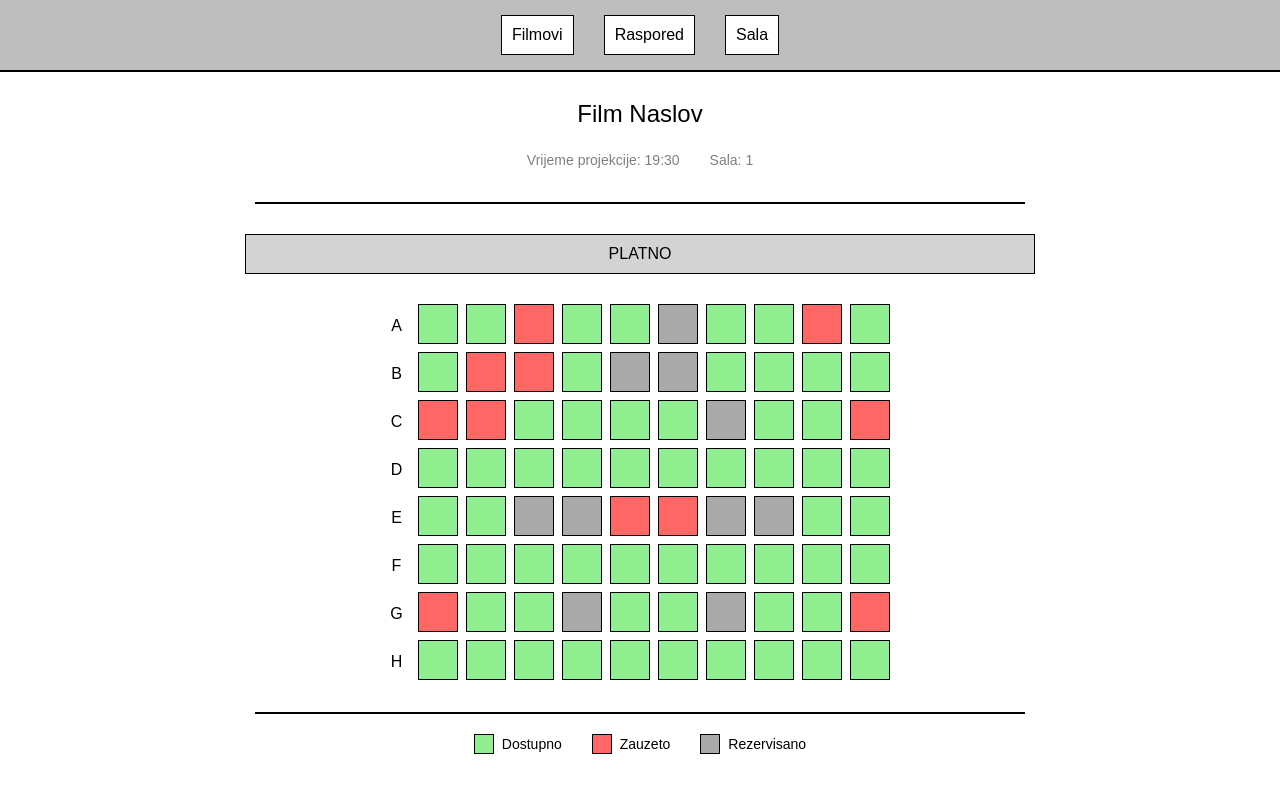
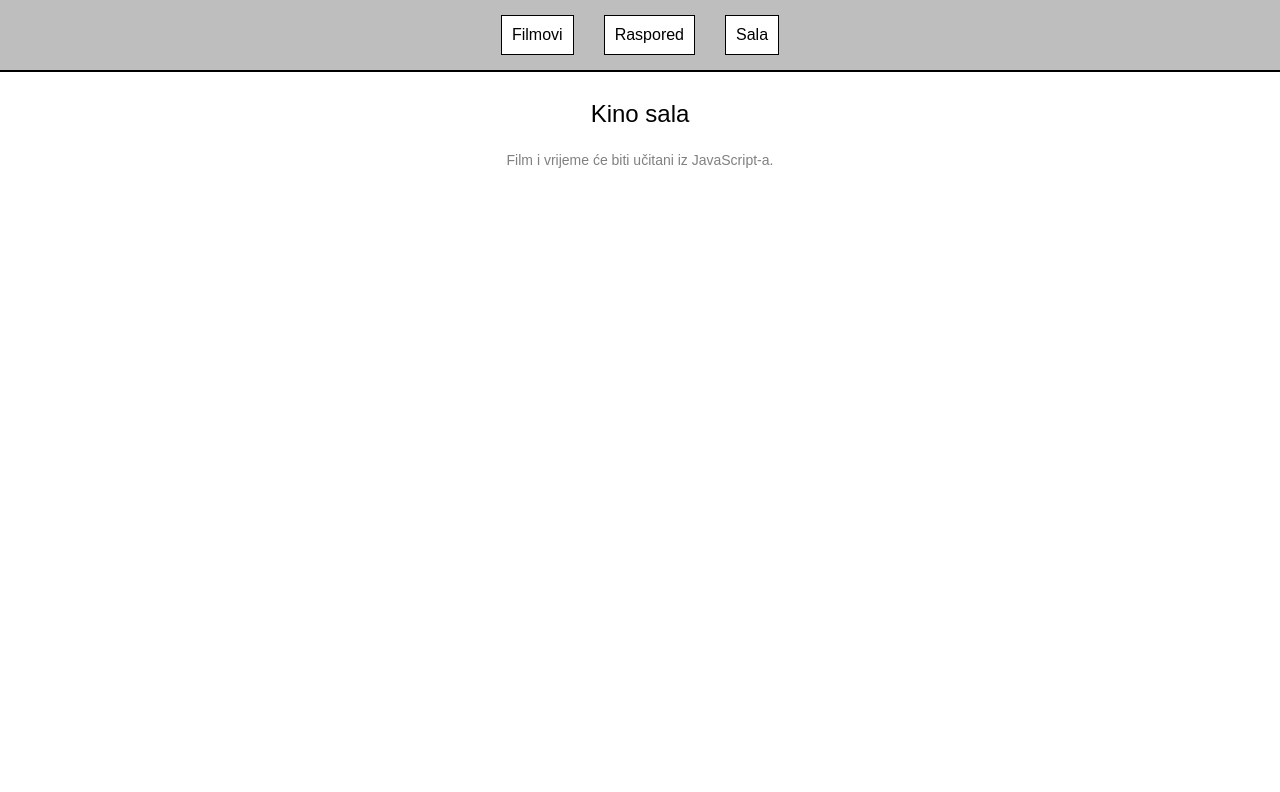
Before and after one commit to denistopic-art/kinoDenisTopic, a plain HTML site: page html/sala.html in a window 1280 px wide. Drawn offline with Linux system fonts and the light colour scheme.

Commit message:
Pripremljen dinamički prikaz sale

```diff
--- a/html/sala.html
+++ b/html/sala.html
@@ -19,141 +19,7 @@
     </header>
 
     <main>
-        <div class="info">
-        <h1>Film Naslov</h1>
-            <div class="detalji">
-                <p>Vrijeme projekcije: 19:30</p>
-                <p>Sala: 1</p>
-            </div>
-        </div>
-        <hr class="linija">
-
-        <div class="platno">
-            PLATNO
-        </div>
-    <div class="sala-scroll">
-    <div class="sala-container">
-
-    <div class="oznake-redova">
-        <div>A</div>
-        <div>B</div>
-        <div>C</div>
-        <div>D</div>
-        <div>E</div>
-        <div>F</div>
-        <div>G</div>
-        <div>H</div>
-    </div>
-
-    <div class="sjedista">
-        <div class="sjediste slobodno"></div>
-        <div class="sjediste slobodno"></div>
-        <div class="sjediste zauzeto"></div>
-        <div class="sjediste slobodno"></div>
-        <div class="sjediste slobodno"></div>
-        <div class="sjediste rezervisano"></div>
-        <div class="sjediste slobodno"></div>
-        <div class="sjediste slobodno"></div>
-        <div class="sjediste zauzeto"></div>
-        <div class="sjediste slobodno"></div>
-
-        <div class="sjediste slobodno"></div>
-        <div class="sjediste zauzeto"></div>
-        <div class="sjediste zauzeto"></div>
-        <div class="sjediste slobodno"></div>
-        <div class="sjediste rezervisano"></div>
-        <div class="sjediste rezervisano"></div>
-        <div class="sjediste slobodno"></div>
-        <div class="sjediste slobodno"></div>
-        <div class="sjediste slobodno"></div>
-        <div class="sjediste slobodno"></div>
-
-        <div class="sjediste zauzeto"></div>
-        <div class="sjediste zauzeto"></div>
-        <div class="sjediste slobodno"></div>
-        <div class="sjediste slobodno"></div>
-        <div class="sjediste slobodno"></div>
-        <div class="sjediste slobodno"></div>
-        <div class="sjediste rezervisano"></div>
-        <div class="sjediste slobodno"></div>
-        <div class="sjediste slobodno"></div>
-        <div class="sjediste zauzeto"></div>
-
-        <div class="sjediste slobodno"></div>
-        <div class="sjediste slobodno"></div>
-        <div class="sjediste slobodno"></div>
-        <div class="sjediste slobodno"></div>
-        <div class="sjediste slobodno"></div>
-        <div class="sjediste slobodno"></div>
-        <div class="sjediste slobodno"></div>
-        <div class="sjediste slobodno"></div>
-        <div class="sjediste slobodno"></div>
-        <div class="sjediste slobodno"></div>
-
-        <div class="sjediste slobodno"></div>
-        <div class="sjediste slobodno"></div>
-        <div class="sjediste rezervisano"></div>
-        <div class="sjediste rezervisano"></div>
-        <div class="sjediste zauzeto"></div>
-        <div class="sjediste zauzeto"></div>
-        <div class="sjediste rezervisano"></div>
-        <div class="sjediste rezervisano"></div>
-        <div class="sjediste slobodno"></div>
-        <div class="sjediste slobodno"></div>
-
-        <div class="sjediste slobodno"></div>
-        <div class="sjediste slobodno"></div>
-        <div class="sjediste slobodno"></div>
-        <div class="sjediste slobodno"></div>
-        <div class="sjediste slobodno"></div>
-        <div class="sjediste slobodno"></div>
-        <div class="sjediste slobodno"></div>
-        <div class="sjediste slobodno"></div>
-        <div class="sjediste slobodno"></div>
-        <div class="sjediste slobodno"></div>
-
-        <div class="sjediste zauzeto"></div>
-        <div class="sjediste slobodno"></div>
-        <div class="sjediste slobodno"></div>
-        <div class="sjediste rezervisano"></div>
-        <div class="sjediste slobodno"></div>
-        <div class="sjediste slobodno"></div>
-        <div class="sjediste rezervisano"></div>
-        <div class="sjediste slobodno"></div>
-        <div class="sjediste slobodno"></div>
-        <div class="sjediste zauzeto"></div>
-
-        <div class="sjediste slobodno"></div>
-        <div class="sjediste slobodno"></div>
-        <div class="sjediste slobodno"></div>
-        <div class="sjediste slobodno"></div>
-        <div class="sjediste slobodno"></div>
-        <div class="sjediste slobodno"></div>
-        <div class="sjediste slobodno"></div>
-        <div class="sjediste slobodno"></div>
-        <div class="sjediste slobodno"></div>
-        <div class="sjediste slobodno"></div>
-    </div>
-    </div>
-    </div>
-    <hr class="linija">
-
-<div class="legenda">
-    <div class="stavka-legende">
-        <div class="kvadrat slobodno"></div>
-        <span>Dostupno</span>
-    </div>
-
-    <div class="stavka-legende">
-        <div class="kvadrat zauzeto"></div>
-        <span>Zauzeto</span>
-    </div>
-
-    <div class="stavka-legende">
-        <div class="kvadrat rezervisano"></div>
-        <span>Rezervisano</span>
-    </div>
-</div>
+        <div id="sala"></div>
     </main>
 <script src="../scripts/kinoSala.js"></script>
 <script src="../scripts/app.js"></script>
--- a/scripts/app.js
+++ b/scripts/app.js
@@ -97,3 +97,4 @@ const podaci = {
 };
 
 console.log(podaci);
+document.addEventListener("DOMContentLoaded", prikaziOsnovnuSalu);
--- a/scripts/kinoSala.js
+++ b/scripts/kinoSala.js
@@ -0,0 +1,12 @@
+function prikaziOsnovnuSalu() {
+  const sala = document.getElementById("sala");
+
+  sala.innerHTML = `
+    <div class="info">
+      <h1>Kino sala</h1>
+      <div class="detalji">
+        <p>Film i vrijeme će biti učitani iz JavaScript-a.</p>
+      </div>
+    </div>
+  `;
+}
```
